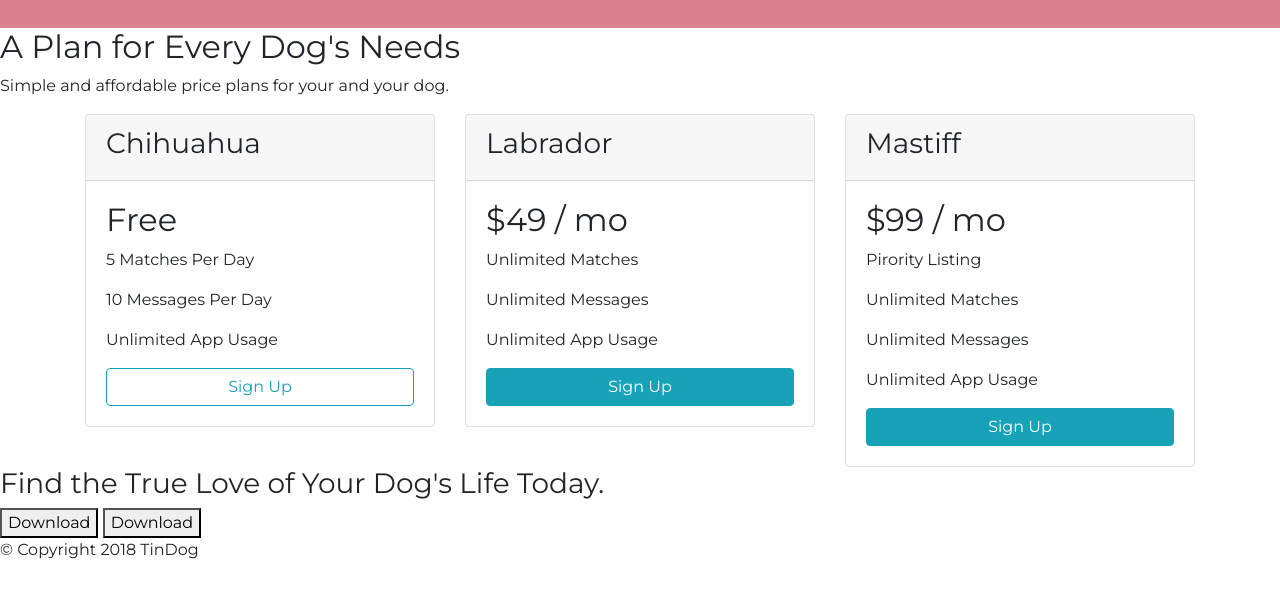
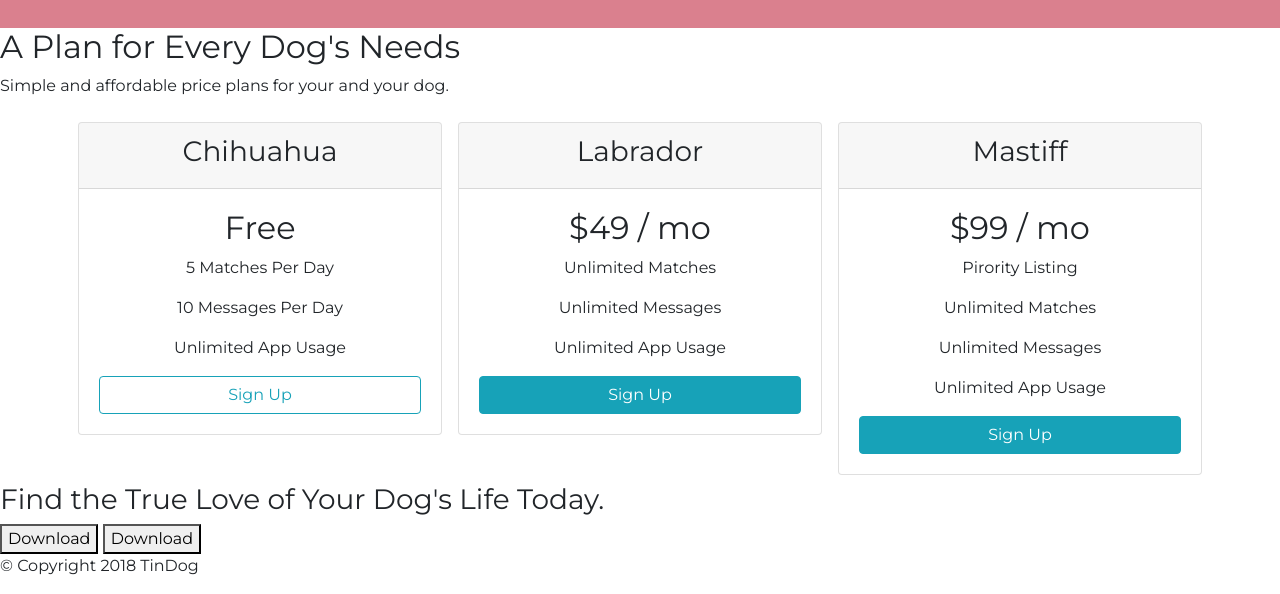
Before and after one commit to Vanessel/hund, a website: page index.html in a window 1280 px wide. Shown: the part 1568-2162 px from the top of the page. Drawn offline with nearby package versions, Linux system fonts and the light colour scheme.

Commit message:
card buttons

```diff
--- a/css/styles.css
+++ b/css/styles.css
@@ -98,6 +98,11 @@ font-weight: bold;
 	padding: 3% 15%;
 }
 
+/*card*/
+.pricing-card{
+	text-align: center;
+}
+
 #press{
 	text-align: center;
 	background-color: #da808e;
--- a/index.html
+++ b/index.html
@@ -141,8 +141,8 @@
 		<p>Simple and affordable price plans for your and your dog.</p>
 		<div class="container">
 			<div class="row">
-				<div class="col-lg-4 col-md-6">
-					<div class="card">
+				<div class="p-2 col-lg-4 col-md-6">
+					<div class="card pricing-card">
 						<div class="card-header">
 							<h3>Chihuahua</h3>
 						</div>
@@ -156,8 +156,8 @@
 						</div>
 					</div>
 				</div>
-				<div class="col-lg-4 col-md-6">
-					<div class="card">
+				<div class="p-2 col-lg-4 col-md-6">
+					<div class="card pricing-card">
 						<div class="card-header">
 							<h3>Labrador</h3>
 							</div>
@@ -170,8 +170,8 @@
 						</div>
 					</div>
 				</div>
-				<div class="col-lg-4">
-					<div class="card">
+				<div class="p-2 col-lg-4">
+					<div class="card pricing-card">
 						<div class="card-header">
 							<h3>Mastiff</h3>
 						</div>
```
